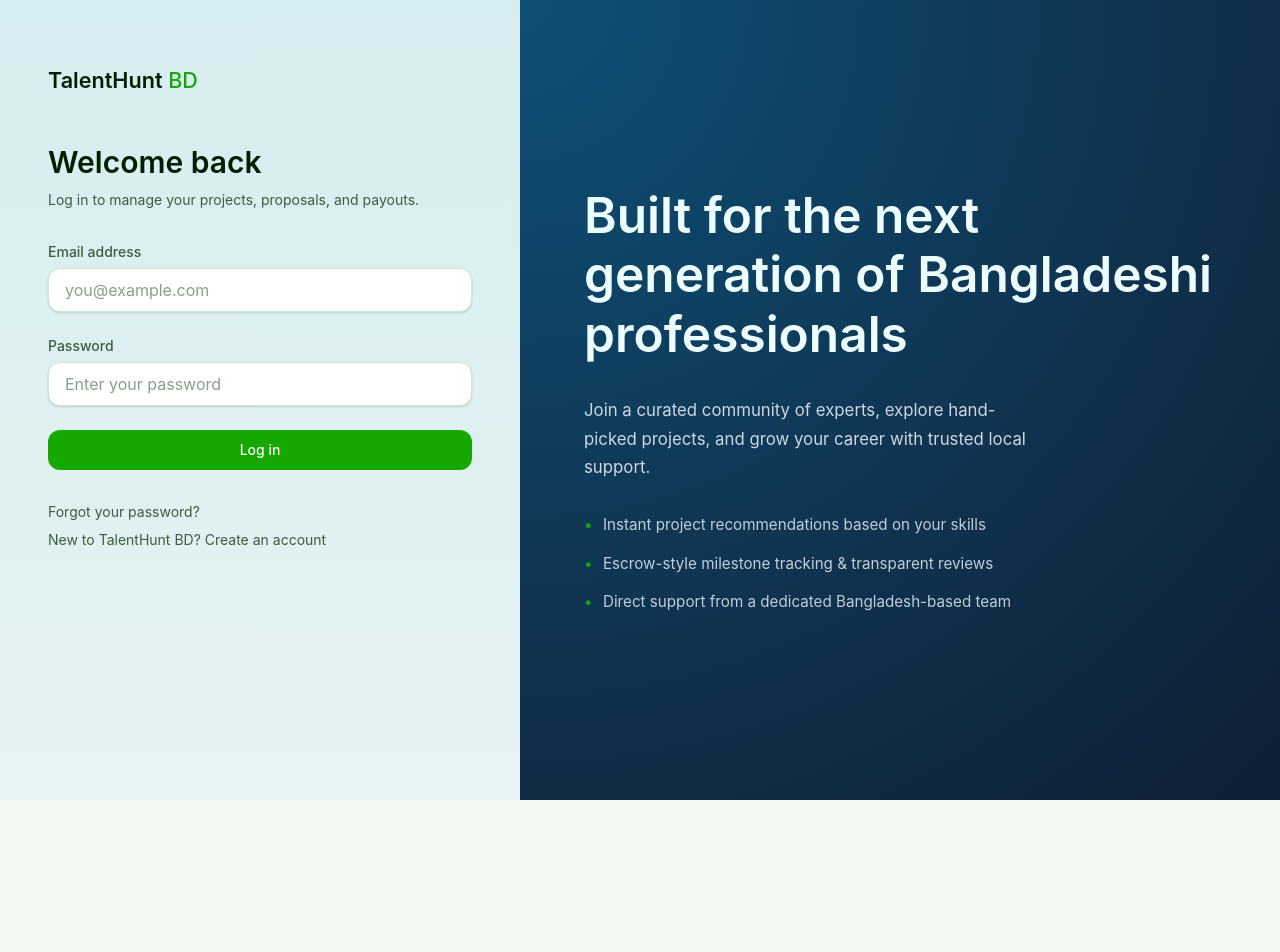
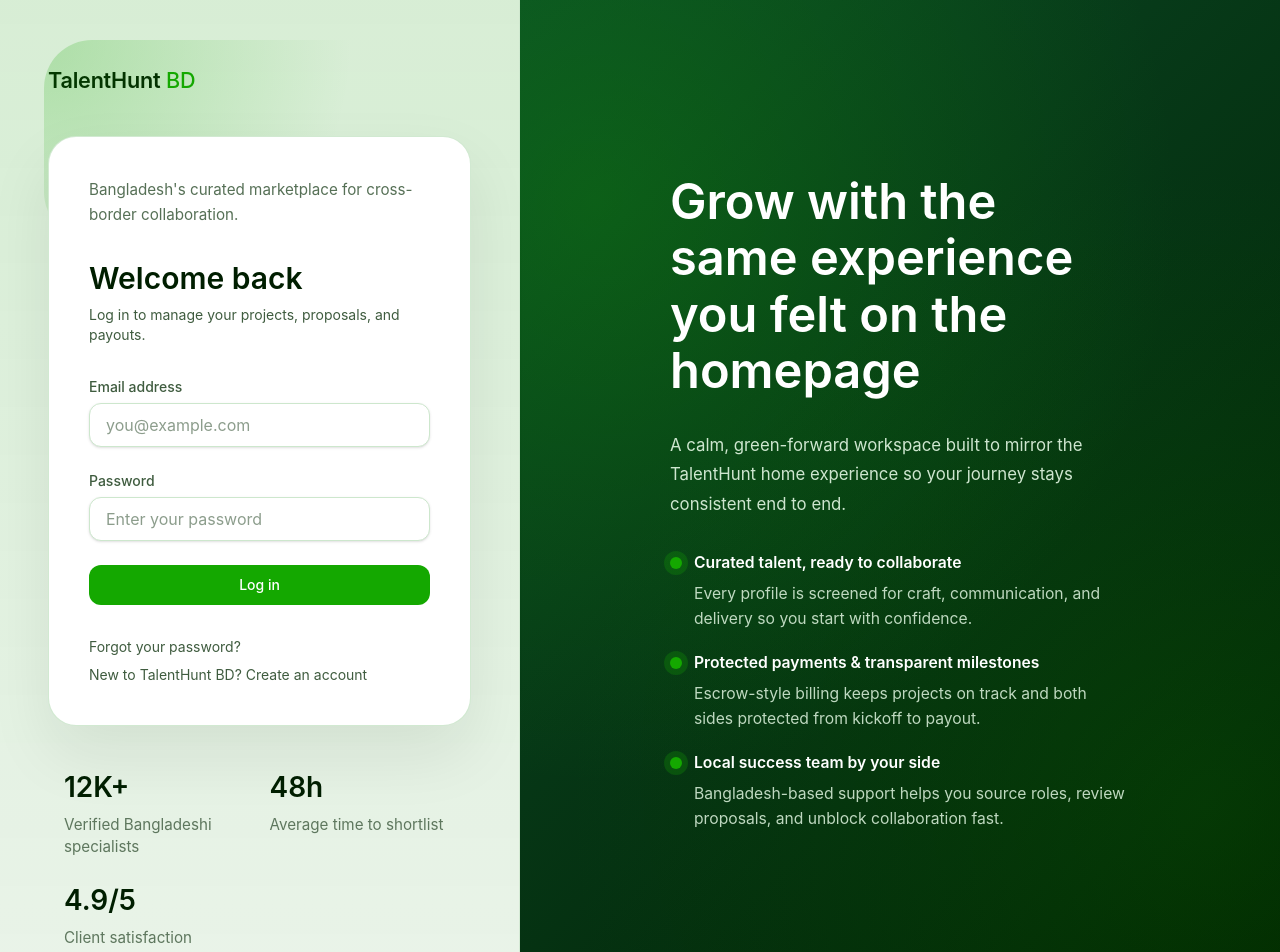
Before and after one commit to rahmatullahboss/Talent-hunt, a Next.js app in the folder web/: page /signin in a window 1280 px wide. Shown: the top 952 px of the page. Before the commit the page ends 800 px from the top, so only its background shows below. Built offline with nearby package versions, Linux system fonts and the light colour scheme; no server answers.

Commit message:
Align auth layout with homepage theme

```diff
--- a/web/src/app/(auth)/auth.css
+++ b/web/src/app/(auth)/auth.css
@@ -2,7 +2,8 @@
   display: grid;
   min-height: 100vh;
   grid-template-columns: minmax(0, 520px) minmax(0, 1fr);
-  background: var(--background);
+  background: radial-gradient(circle at 0% -10%, rgba(20, 168, 0, 0.15), transparent 55%), var(--background);
+  color: var(--foreground);
 }
 
 @media (max-width: 1024px) {
@@ -17,17 +18,33 @@
 
 .auth-panel {
   position: relative;
-  padding: 4rem 3rem;
-  background: linear-gradient(180deg, rgba(14, 165, 233, 0.12) 0%, rgba(14, 165, 233, 0.05) 100%), var(--background);
+  display: flex;
+  flex-direction: column;
+  gap: 2.5rem;
+  padding: 4rem 3rem 3.5rem;
+  background: linear-gradient(180deg, rgba(20, 168, 0, 0.12) 0%, rgba(20, 168, 0, 0.04) 100%), var(--background);
+  border-right: 1px solid rgba(205, 231, 205, 0.7);
+}
+
+.auth-panel::after {
+  content: "";
+  position: absolute;
+  inset: 2.5rem 2.75rem auto;
+  height: 200px;
+  border-radius: 48px;
+  background: radial-gradient(circle at top left, rgba(20, 168, 0, 0.22), transparent 65%);
+  z-index: 0;
 }
 
 .auth-brand {
+  position: relative;
   display: inline-flex;
   align-items: center;
   gap: 0.35rem;
   font-size: 1.35rem;
   font-weight: 600;
   color: var(--foreground);
+  letter-spacing: -0.01em;
 }
 
 .auth-brand span {
@@ -35,43 +52,121 @@
   font-weight: 500;
 }
 
+.auth-card {
+  position: relative;
+  z-index: 1;
+  display: grid;
+  gap: 2rem;
+  padding: 2.5rem;
+  border-radius: 28px;
+  background: var(--card);
+  box-shadow: 0 28px 64px rgba(0, 30, 0, 0.08);
+  border: 1px solid rgba(205, 231, 205, 0.9);
+}
+
+.auth-card__headline p {
+  font-size: 0.95rem;
+  line-height: 1.65;
+  color: rgba(63, 92, 63, 0.88);
+}
+
 .auth-content {
-  margin-top: 3rem;
+  display: grid;
+  gap: 2rem;
+}
+
+.auth-stats {
+  position: relative;
+  z-index: 1;
+  display: grid;
+  gap: 1.25rem;
+  grid-template-columns: repeat(auto-fit, minmax(120px, 1fr));
+  padding: 0 1rem;
+}
+
+.auth-stat dt {
+  font-size: 1.75rem;
+  font-weight: 600;
+  color: var(--foreground);
+}
+
+.auth-stat dd {
+  margin-top: 0.35rem;
+  font-size: 0.95rem;
+  color: rgba(63, 92, 63, 0.82);
 }
 
 .auth-showcase {
   position: relative;
+  display: flex;
+  align-items: center;
+  justify-content: center;
   padding: 5rem 4rem;
-  color: #ecfeff;
-  background: radial-gradient(circle at top left, rgba(14, 165, 233, 0.4), rgba(14, 165, 233, 0.05)), #0f172a;
-  display: flex;
-  flex-direction: column;
-  justify-content: center;
+  background: linear-gradient(135deg, #0b4a27 0%, #001e00 100%);
+  overflow: hidden;
+}
+
+.auth-showcase::before {
+  content: "";
+  position: absolute;
+  inset: 0;
+  background: radial-gradient(circle at 10% 20%, rgba(20, 168, 0, 0.28), transparent 55%),
+    radial-gradient(circle at 90% 80%, rgba(14, 120, 0, 0.24), transparent 60%);
+}
+
+.auth-showcase__inner {
+  position: relative;
+  z-index: 1;
+  max-width: 460px;
+  display: grid;
   gap: 2rem;
+  color: rgba(235, 250, 235, 0.95);
 }
 
 .auth-showcase h2 {
-  font-size: clamp(2.5rem, 5vw, 3.1rem);
+  font-size: clamp(2.35rem, 4vw, 3.05rem);
   font-weight: 600;
-  line-height: 1.2;
+  line-height: 1.15;
+  color: #ffffff;
 }
 
 .auth-showcase p {
   font-size: 1.05rem;
-  color: rgba(226, 232, 240, 0.9);
-  line-height: 1.7;
-  max-width: 28rem;
+  line-height: 1.75;
+  color: rgba(223, 244, 223, 0.92);
 }
 
 .auth-showcase ul {
   display: grid;
-  gap: 1rem;
-  font-size: 0.95rem;
-  color: rgba(226, 232, 240, 0.85);
+  gap: 1.25rem;
+  font-size: 0.98rem;
+}
+
+.auth-showcase li {
+  display: grid;
+  gap: 0.4rem;
+  padding-left: 1.5rem;
+  position: relative;
 }
 
 .auth-showcase li::before {
-  content: "•";
-  margin-right: 0.65rem;
-  color: var(--accent);
+  content: "";
+  position: absolute;
+  left: 0;
+  top: 0.35rem;
+  width: 0.75rem;
+  height: 0.75rem;
+  border-radius: 50%;
+  background: var(--accent);
+  box-shadow: 0 0 0 6px rgba(20, 168, 0, 0.25);
 }
+
+.auth-showcase li strong {
+  font-weight: 600;
+  color: #ffffff;
+}
+
+.auth-showcase li span {
+  color: rgba(223, 244, 223, 0.85);
+  line-height: 1.6;
+}
--- a/web/src/app/(auth)/layout.tsx
+++ b/web/src/app/(auth)/layout.tsx
@@ -1,6 +1,28 @@
 import type { Metadata } from "next";
 import Link from "next/link";
 import "./auth.css";
+
+const stats = [
+  { value: "12K+", label: "Verified Bangladeshi specialists" },
+  { value: "48h", label: "Average time to shortlist" },
+  { value: "4.9/5", label: "Client satisfaction" },
+];
+
+const proofPoints = [
+  {
+    title: "Curated talent, ready to collaborate",
+    description:
+      "Every profile is screened for craft, communication, and delivery so you start with confidence.",
+  },
+  {
+    title: "Protected payments & transparent milestones",
+    description: "Escrow-style billing keeps projects on track and both sides protected from kickoff to payout.",
+  },
+  {
+    title: "Local success team by your side",
+    description: "Bangladesh-based support helps you source roles, review proposals, and unblock collaboration fast.",
+  },
+];
 
 export const metadata: Metadata = {
   title: {
@@ -16,18 +38,37 @@
         <Link href="/" className="auth-brand">
           TalentHunt <span>BD</span>
         </Link>
-        <div className="auth-content">{children}</div>
+        <div className="auth-card">
+          <div className="auth-card__headline">
+            <p>Bangladesh&apos;s curated marketplace for cross-border collaboration.</p>
+          </div>
+          <div className="auth-content">{children}</div>
+        </div>
+        <dl className="auth-stats">
+          {stats.map((stat) => (
+            <div key={stat.label} className="auth-stat">
+              <dt>{stat.value}</dt>
+              <dd>{stat.label}</dd>
+            </div>
+          ))}
+        </dl>
       </div>
       <div className="auth-showcase">
-        <h2>Built for the next generation of Bangladeshi professionals</h2>
-        <p>
-          Join a curated community of experts, explore hand-picked projects, and grow your career with trusted local support.
-        </p>
-        <ul>
-          <li>Instant project recommendations based on your skills</li>
-          <li>Escrow-style milestone tracking & transparent reviews</li>
-          <li>Direct support from a dedicated Bangladesh-based team</li>
-        </ul>
+        <div className="auth-showcase__inner">
+          <h2>Grow with the same experience you felt on the homepage</h2>
+          <p>
+            A calm, green-forward workspace built to mirror the TalentHunt home experience so your journey stays consistent
+            end to end.
+          </p>
+          <ul>
+            {proofPoints.map((item) => (
+              <li key={item.title}>
+                <strong>{item.title}</strong>
+                <span>{item.description}</span>
+              </li>
+            ))}
+          </ul>
+        </div>
       </div>
     </div>
   );
```
